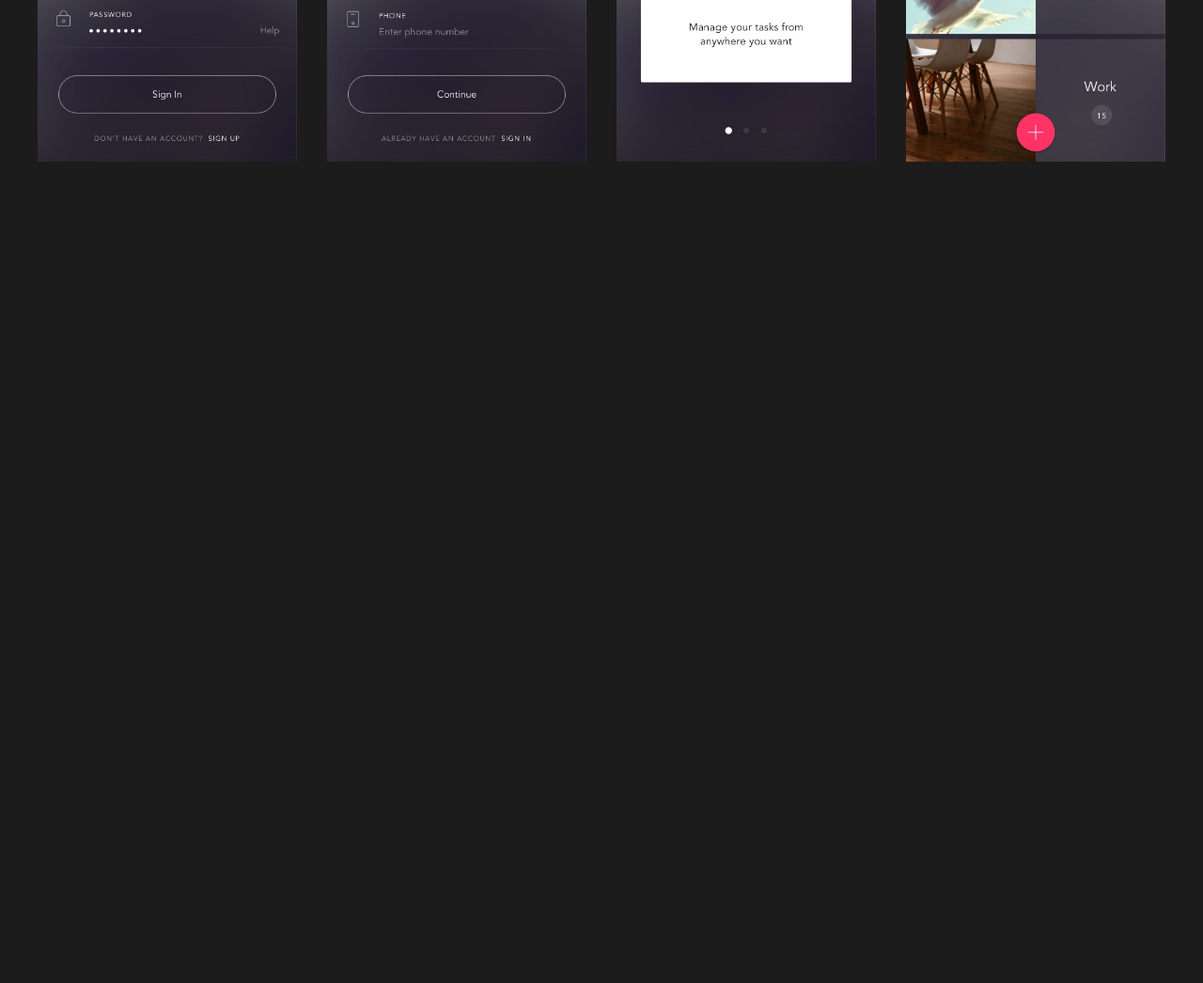
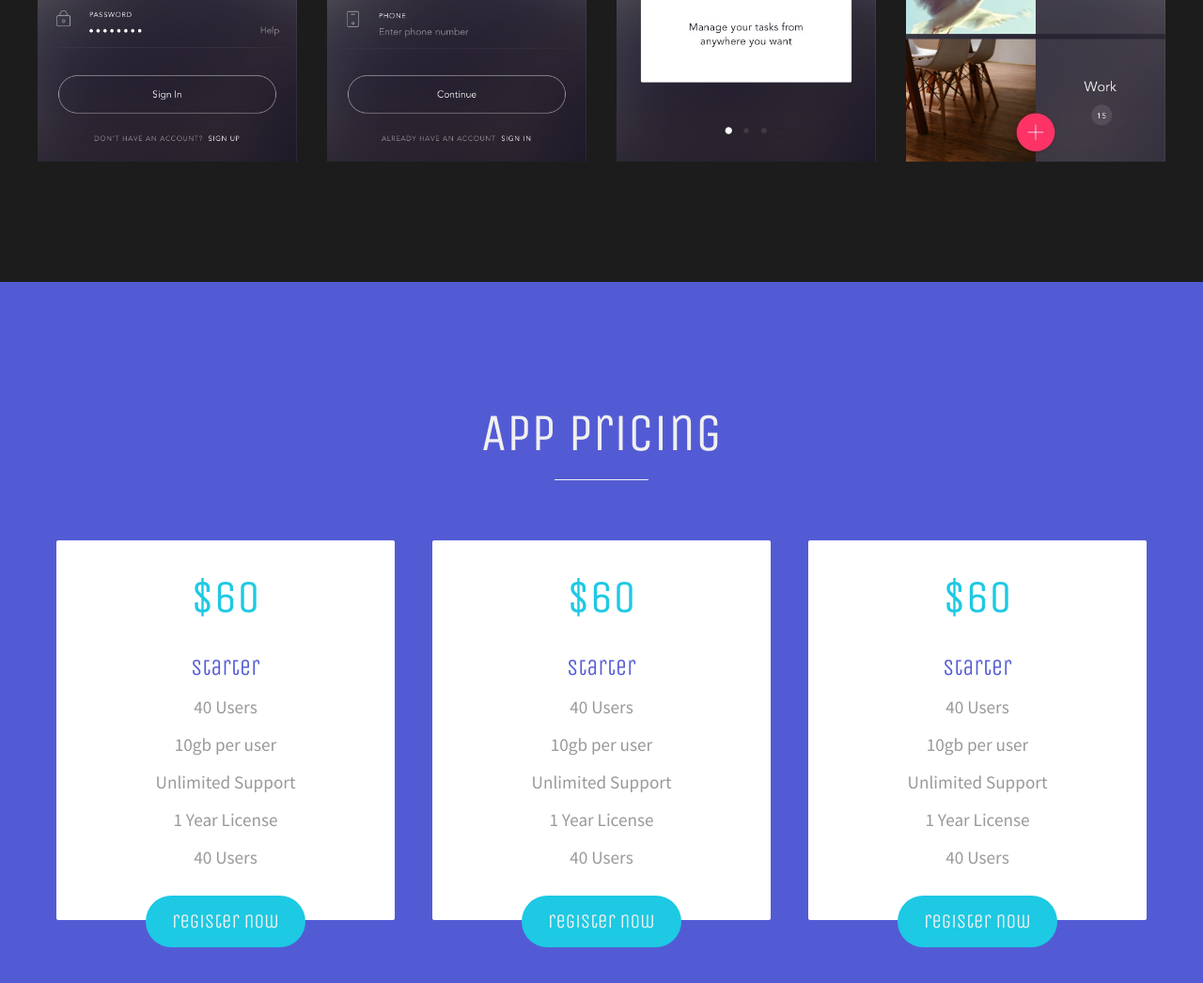
Before and after one commit to timo-tech19/app-lp, a website: page index.html in a window 1280 px wide. Shown: the part 2567-3613 px from the top of the page at 94% size. Before the commit the page ends 2867 px from the top, so only its background shows below. Drawn offline with nearby package versions, Linux system fonts and the light colour scheme.

Commit message:
Finished pricing section

```diff
--- a/index.html
+++ b/index.html
@@ -119,5 +119,55 @@
             </div>
         </div>
     </section>
+
+    <!-- SECTION PRICING -->
+    <section id="pricing">
+        <div class="container">
+            <div class="pricing">
+                <div class="section__header">
+                    <h1 class="section__heading heading-1">App Pricing</h1>
+                    <div class="section__heading__underline">&nbsp;</div>
+                </div>
+                <div class="pricing__box">
+                    <div class="pricing__item">
+                        <div class="pricing__value">$60</div>
+                        <h3 class="heading-3 text--secondary mb--md">Starter</h3>
+                        <ul class="pricing__list">
+                            <li>40 Users</li>
+                            <li>10gb per user</li>
+                            <li>Unlimited Support</li>
+                            <li>1 Year License</li>
+                            <li>40 Users</li>
+                        </ul>
+                        <a href="#" class="btn btn--primary">register now</a>
+                    </div>
+                    <div class="pricing__item">
+                        <div class="pricing__value">$60</div>
+                        <h3 class="heading-3 text--secondary mb--md">Starter</h3>
+                        <ul class="pricing__list">
+                            <li>40 Users</li>
+                            <li>10gb per user</li>
+                            <li>Unlimited Support</li>
+                            <li>1 Year License</li>
+                            <li>40 Users</li>
+                        </ul>
+                        <a href="#" class="btn btn--primary">register now</a>
+                    </div>
+                    <div class="pricing__item">
+                        <div class="pricing__value">$60</div>
+                        <h3 class="heading-3 text--secondary mb--md">Starter</h3>
+                        <ul class="pricing__list">
+                            <li>40 Users</li>
+                            <li>10gb per user</li>
+                            <li>Unlimited Support</li>
+                            <li>1 Year License</li>
+                            <li>40 Users</li>
+                        </ul>
+                        <a href="#" class="btn btn--primary">register now</a>
+                    </div>
+                </div>
+            </div>
+        </div>
+    </section>
 </body>
 </html>
--- /dev/null
+++ b/src/scss/layout/_pricing.scss
@@ -0,0 +1,49 @@
+#pricing {
+    background-color: $secondary-color;
+}
+
+.pricing {
+
+    &__box {
+        display: flex;
+        justify-content: space-around;
+    }
+
+    &__item {
+        width: 30%;
+        background-color: $bg-light;
+        text-align: center;
+        padding: 2rem 0 0;
+        border-radius: 2px;
+
+        a {
+            position: relative;
+            top: 1.8rem;
+
+            &:hover {
+                background-color: $bg-light;
+                color:$bg-dark;
+            }
+        }
+    }
+
+    &__value {
+        font-size: 3rem;
+        color: $primary-color;
+        font-family: $title-font;
+        margin-bottom: 2rem;
+    }
+
+    &__list {
+        li {
+            font-size: 1.2rem;
+            font-size: 300;
+            color: $text-grey;
+
+            &:not(:last-child) {
+                margin-bottom: 1rem;
+            }
+        }
+    }
+
+}
--- a/src/scss/main.scss
+++ b/src/scss/main.scss
@@ -13,3 +13,4 @@
 @import "layout/about";
 @import "layout/more";
 @import "layout/screenshot";
+@import "layout/pricing";
```
Also changed, not shown: dist/css/main.css.
